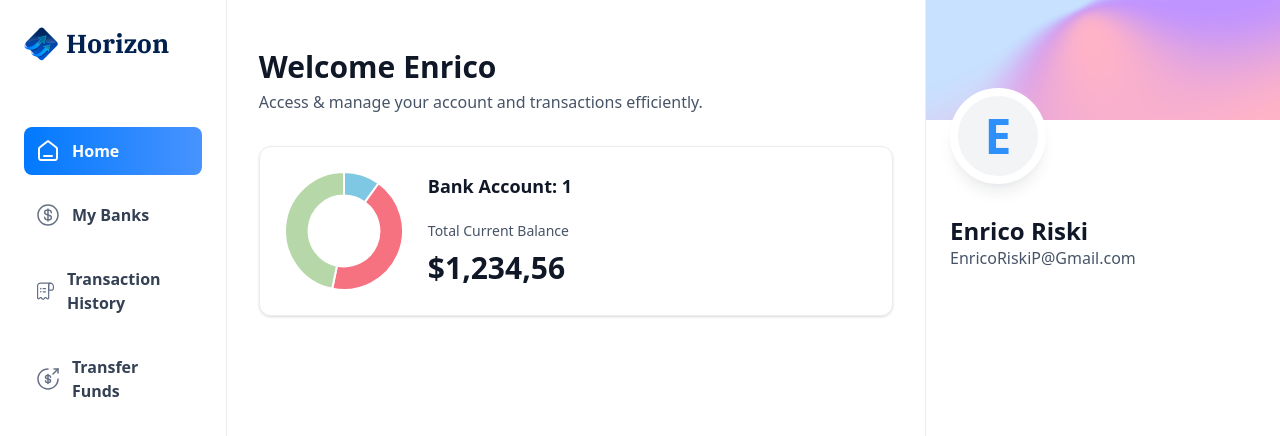
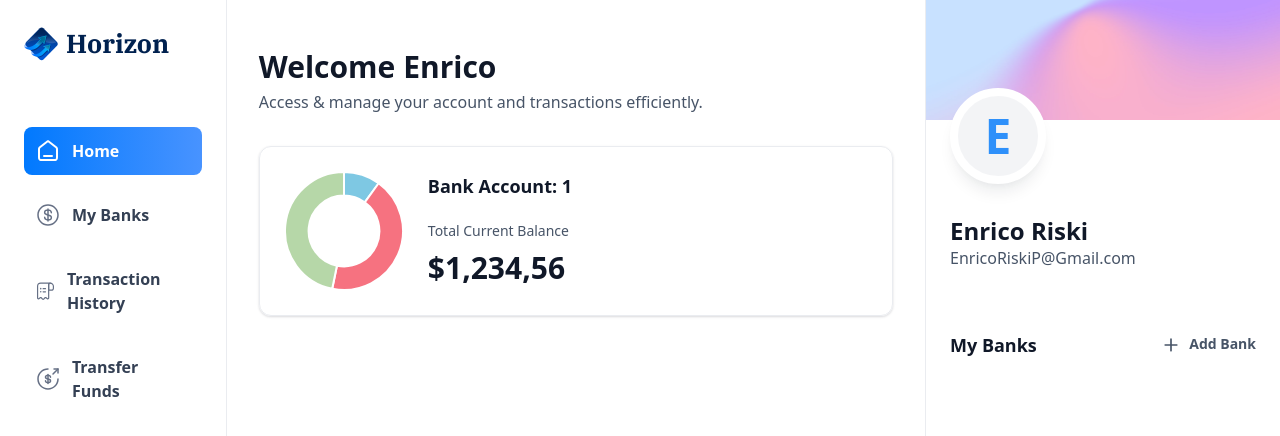
Before and after one commit to EnricoRP/bank-app, a Next.js app: page / in a window 1280 px wide. Shown: the top 436 px of the page. Built offline with nearby package versions, Linux system fonts and the light colour scheme.

Commit message:
pembuatan section bank bagian Title

```diff
--- a/components/ui/RightSidebar.tsx
+++ b/components/ui/RightSidebar.tsx
@@ -1,3 +1,5 @@
+import Image from 'next/image'
+import Link from 'next/link'
 import React from 'react'
 
 const RightSidebar = ({user, transactions, banks}: RightSidebarProps) => {
@@ -22,6 +24,23 @@
             </div>
         </div>
       </section>
+
+      <section className="banks">
+        <div className="flex w-full justify-between">
+            <h2 className="header-2">My Banks</h2>
+            <Link href="/" className='flex gap-2'>
+                <Image
+                    src="/icons/plus.svg"
+                    width={20}
+                    height={20}
+                    alt='plus'/>
+                <h2 className="text-14 font-semibold text-gray-600">
+                    Add Bank
+                </h2>
+            </Link>
+
+        </div>
+      </section>
     </aside>
   )
 }
```
